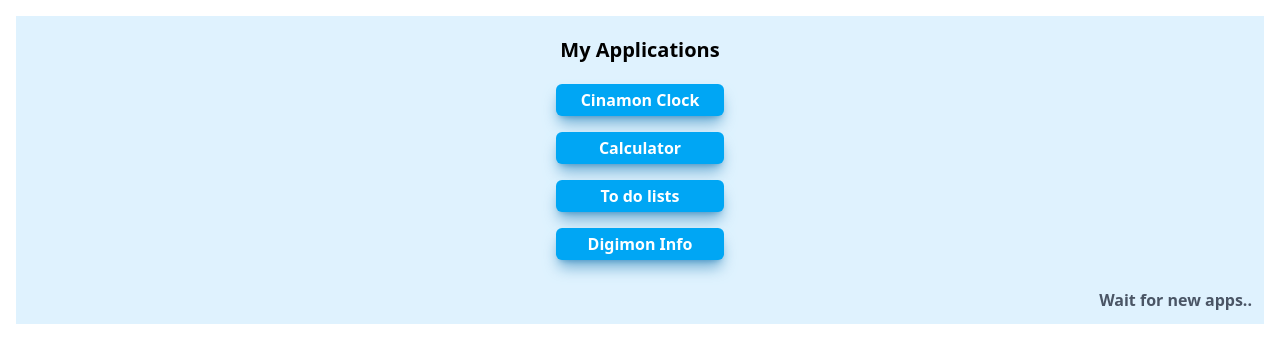
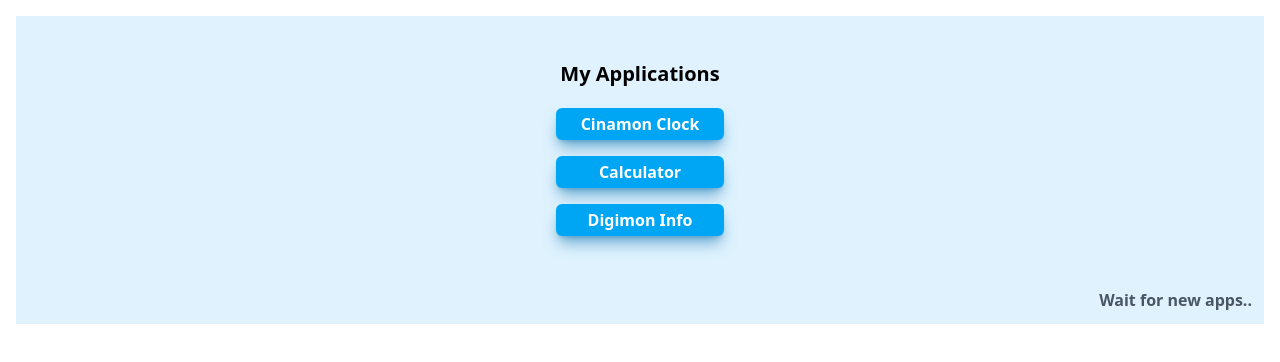
Before and after one commit to GilTarudee/GIT-TEST2, a SvelteKit app: page / in a window 1280 px wide. Shown: the top 362 px of the page. Built offline with nearby package versions, Linux system fonts and the light colour scheme.

Commit message:
add clock

```diff
--- a/src/routes/+page.svelte
+++ b/src/routes/+page.svelte
@@ -25,13 +25,14 @@
   </Button>
 
 
-  <Button
+  <!-- <Button
   class="shadow-lg shadow-sky-700/50 hover:bg-sky-700 text-center m-2 font-bold"
   href={`${base}/todolist`}
   id="To do lists app"
   >
     To do lists
   </Button>
+   -->
 
 
     <Button
```
